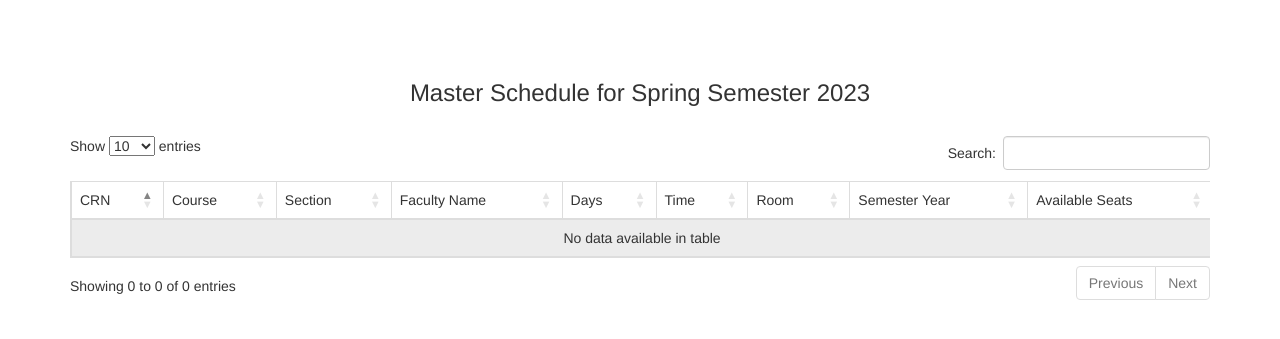
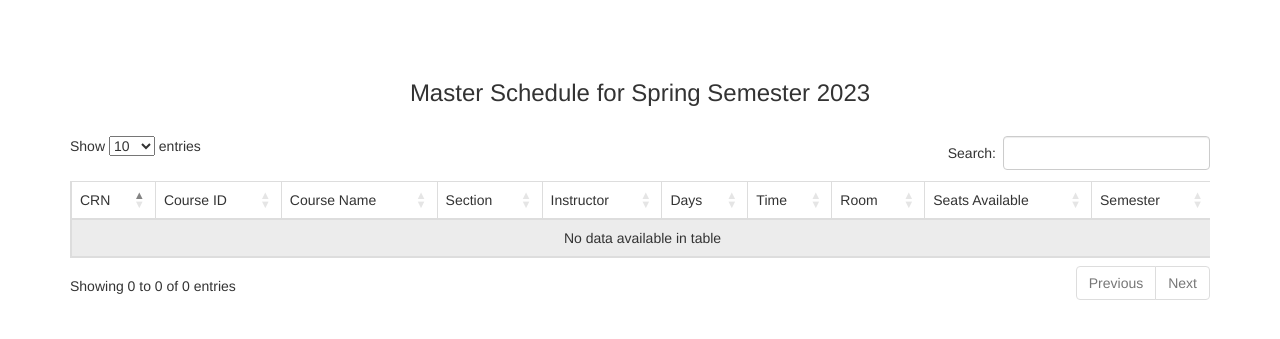
Before and after one commit to manibhai/MoneyMakingUniversity-master, a PHP site: page /navigations/masterscheduler.php in a window 1280 px wide. Shown: the part 52-391 px from the top of the page. Run offline with PHP 8.4, Linux system fonts and the light colour scheme; data that the repository does not hold is empty; some libraries are stand-ins or nearby versions.

Commit message:
fixed m on homepage

```diff
--- a/navigations/masterscheduler.php
+++ b/navigations/masterscheduler.php
@@ -31,34 +31,43 @@ include "config.php";
         <thead>
           <tr>
             <td>CRN</td>
-            <td>Course</td>
+            <td>Course ID</td>
+            <td>Course Name</td>
             <td>Section</td>
-            <td>Faculty Name</td>
+            <td>Instructor</td>
             <td>Days</td>
             <td>Time</td>
             <td>Room</td>
-            <td>Semester Year</td>
-            <td>Available Seats</td>
+            <td>Seats Available</td>
+            <td>Semester</td>
           </tr>
         </thead>
         <tbody>
           <?php
-          $query = "SELECT * FROM section INNER JOIN faculty ON section.facultyid=faculty.facultyid
-              INNER JOIN user ON faculty.facultyid=user.userid WHERE semyear='S2023'";
+          $query = "SELECT *, day.weekday AS weekday1 FROM course INNER JOIN section ON course.courseid=section.courseid INNER JOIN faculty ON section.facultyid=faculty.facultyid
+                                INNER JOIN user ON faculty.facultyid=user.userid INNER JOIN timeslotperiod ON section.timeslotid=timeslotperiod.timeslotid
+                                INNER JOIN period ON timeslotperiod.periodid=period.periodid INNER JOIN timeslotday ON section.timeslotid = timeslotday.timeslotid
+                                INNER JOIN day ON timeslotday.dayoid=day.dayid INNER JOIN day s ON timeslotday.daytid=s.dayid WHERE semyear='S2023'";
           $query_run = mysqli_query($connection, $query);
 
           while ($row = mysqli_fetch_array($query_run)) { ?>
             <tr>
               <td> <?php echo $row['crn']; ?> </td>
               <td> <?php echo $row['courseid']; ?> </td>
+              <td> <?php echo $row['coursename']; ?> </td>
               <td> <?php echo $row['sectionnum']; ?> </td>
               <td> <?php echo $row['fname'];
                     echo " ";
                     echo $row['lname']; ?> </td>
-              <td> <?php echo $row['timeslotid']; ?> </td>
+              <td> <?php echo $row['weekday1'];
+                    echo "/";
+                    echo $row['weekday']; ?> </td>
+              <td> <?php echo $row['pstart'];
+                    echo " - ";
+                    echo $row['pend']; ?> </td>
               <td> <?php echo $row['roomid']; ?> </td>
+              <td> <?php echo $row['numofseats']; ?> </td>
               <td> <?php echo $row['semyear']; ?> </td>
-              <td> <?php echo $row['numofseats']; ?> </td>
             </tr> <?php
                 }
                   ?>
```
